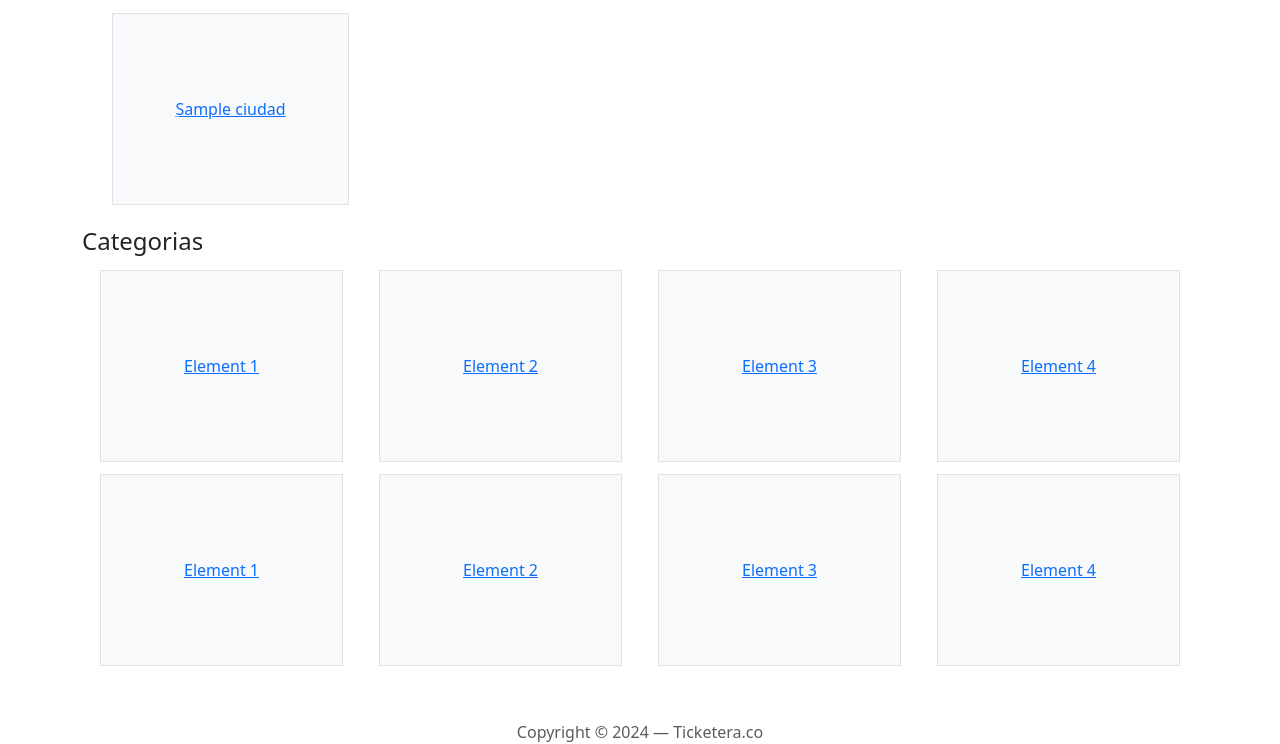
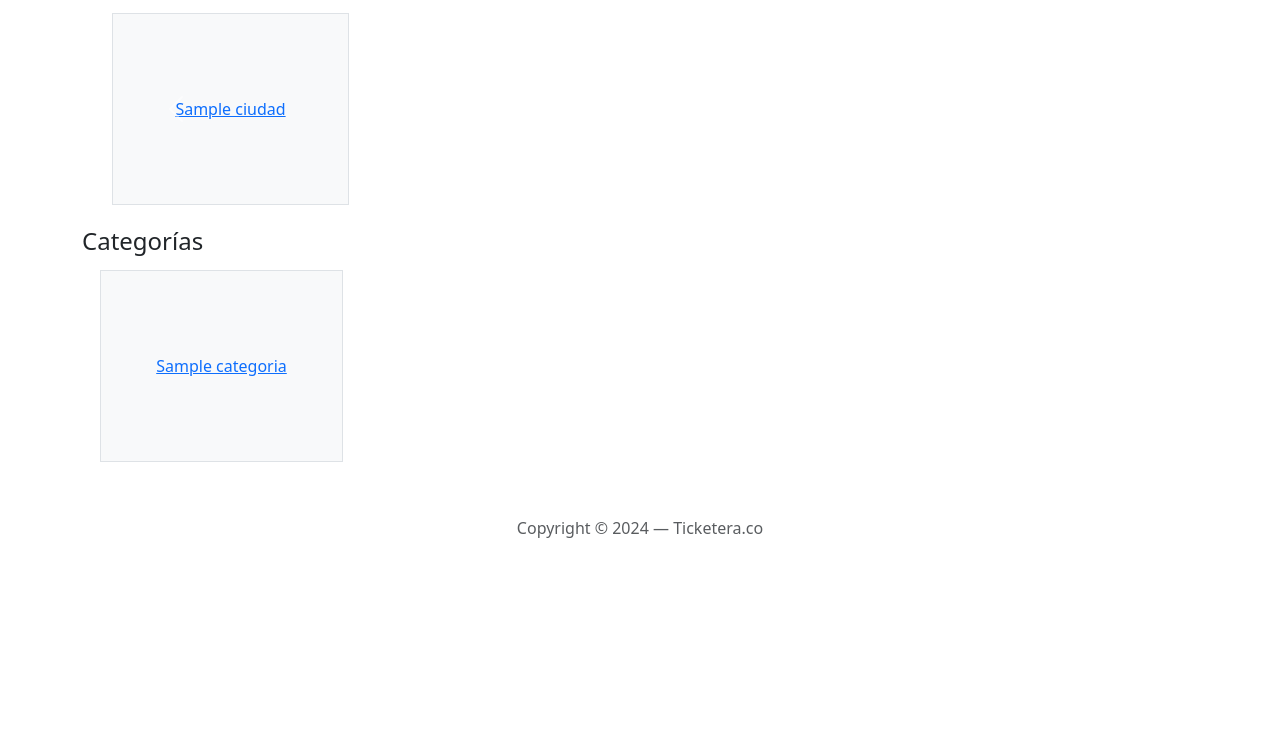
Before and after one commit to EdwardGCB/Proyecto-1IA, a PHP site: page / in a window 1280 px wide. Shown: the part 945-1689 px from the top of the page. After the commit the page ends 1483 px from the top, so only its background shows below. Run offline with PHP 8.4, Linux system fonts and the light colour scheme; tables that the repository leaves empty hold one stand-in row (values such as "Sample post").

Commit message:
feacture-logic: categoria (actualizacion) rutas de acceso y consulta para categorias

```diff
--- a/index.php
+++ b/index.php
@@ -181,44 +181,37 @@ include("componentes/encabezado.php");
     </div>
 </div>
 
-    <!-- Categories -->
 <div class="container">
     <div class="row mb-3">
         <div class="col">
-                <h4>Categorias</h4>
+            <h4>Categorías</h4>
             <div class="container">
                 <div class="row">
-                        <div class="col-3">
-                            <a href="#"><div class="p-3 border bg-light square">Element 1</div></a>
-                        </div>
-                        <div class="col-3">
-                            <a href="#"><div class="p-3 border bg-light square">Element 2</div></a>
-                        </div>
-                        <div class="col-3">
-                            <a href="#"><div class="p-3 border bg-light square">Element 3</div></a>
-                        </div>
-                        <div class="col-3">
-                            <a href="#"><div class="p-3 border bg-light square">Element 4</div></a>
-                        </div>
-                    </div>
-                    <div class="row">
-                        <div class="col-3">
-                            <a href="#"><div class="p-3 border bg-light square">Element 1</div></a>
-                        </div>
-                        <div class="col-3">
-                            <a href="#"><div class="p-3 border bg-light square">Element 2</div></a>
-                        </div>
-                        <div class="col-3">
-                            <a href="#"><div class="p-3 border bg-light square">Element 3</div></a>
-                        </div>
-                        <div class="col-3">
-                            <a href="#"><div class="p-3 border bg-light square">Element 4</div></a>
+                    <?php
+                    $categoria = new Categoria();
+                    $categorias = $categoria->consultarCategorias(); // Obtén todas las categorías
+                    $totalCategorias = count($categorias);
+                    $categoriasPorColumna = 4; // Cuatro categorías por fila
+                    // Loop through the categories and output them in columns
+                    foreach ($categorias as $index => $categoriaActual) {
+                        echo "<div class='col-3'>"; // Cambia a col-3 para cuatro categorías por fila
+                        echo "<a href='#'><div class='p-3 border bg-light square'>";
+                        echo $categoriaActual->getNombre(); // Muestra el nombre de la categoría
+                        echo "</div></a>";
+                        echo "</div>";
+
+                        // Cierra la fila después de cuatro categorías
+                        if (($index + 1) % $categoriasPorColumna == 0) {
+                            echo "</div><div class='row'>"; // Cierra la fila actual y abre una nueva
+                        }
+                    }
+                    ?>
                 </div>
             </div>
         </div>
     </div>
 </div>
-    </div>
+
 </body>
     <?php include("componentes/footer.php")?>
 </html>
```
Lines whose indentation alone changed are shown as unchanged.
